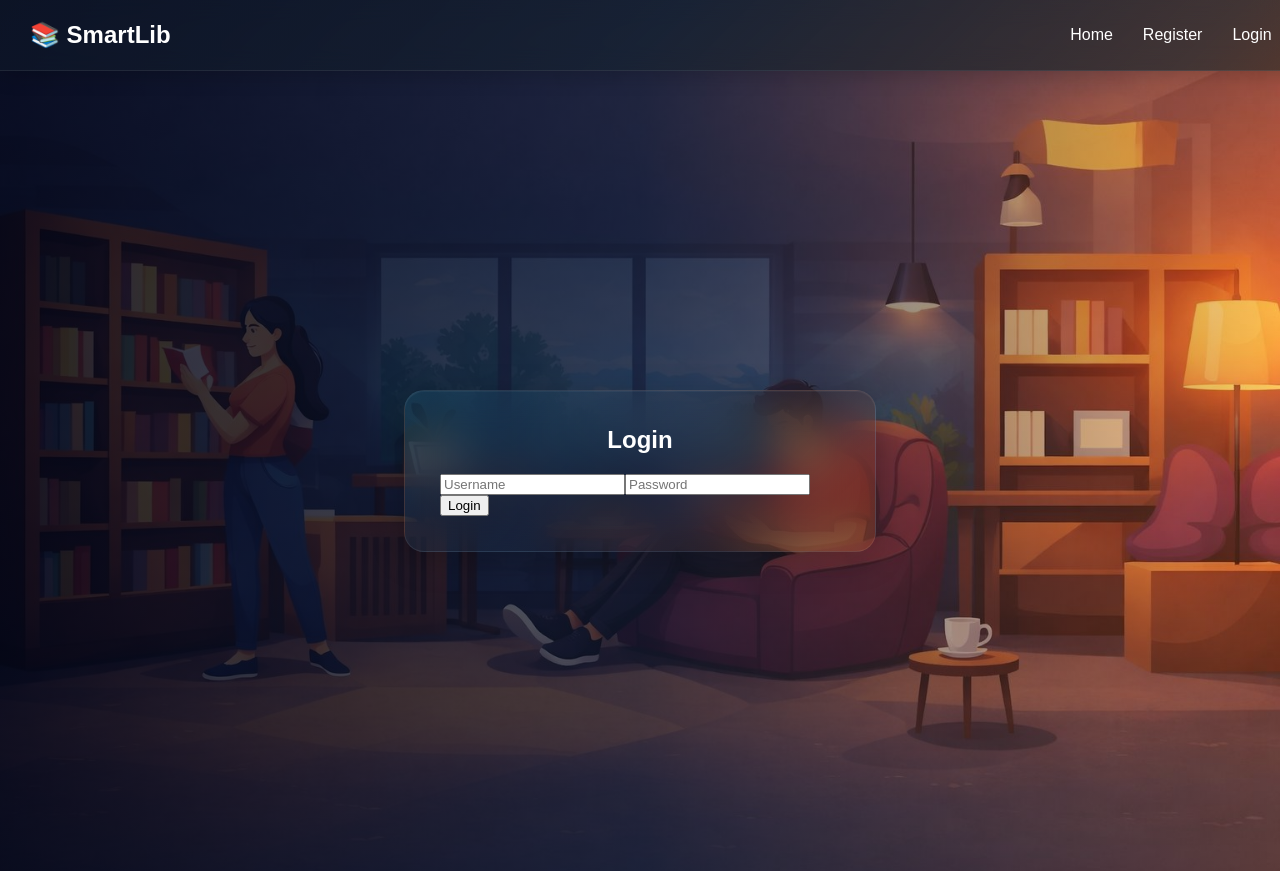
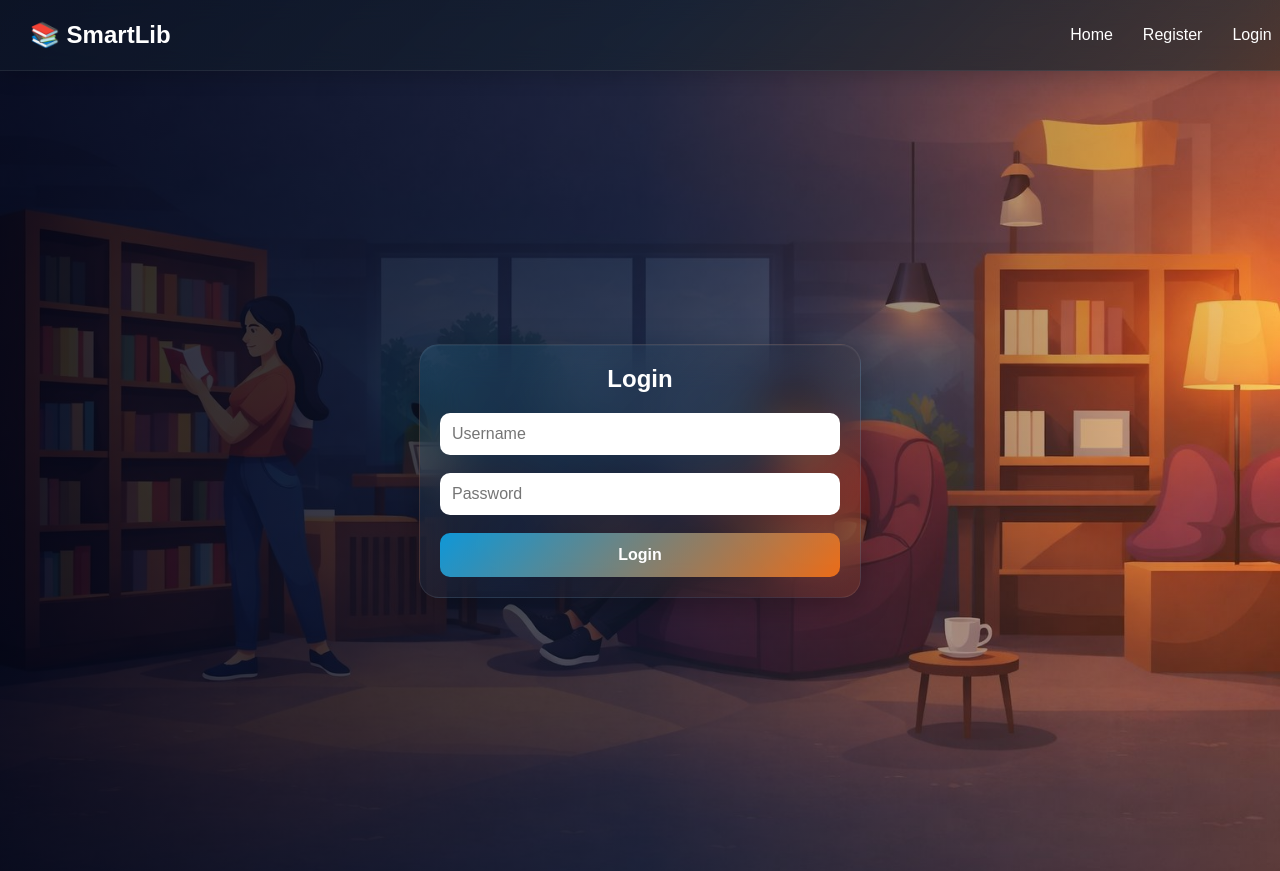
Before and after one commit to naagarSaloni/libraryManagement-, a React app in the folder frontend/: page /login in a window 1280 px wide. Shown: the top 871 px of the page. Built offline with nearby package versions, Linux system fonts and the light colour scheme; the HTML template or start-up script is replaced by a standard one.

Commit message:
Update Login.jsx

```diff
--- a/frontend/src/pages/Login.jsx
+++ b/frontend/src/pages/Login.jsx
@@ -1,28 +1,35 @@
- import './Auth.css'
-import Navbar from '../components/Navbar'
-import bgImage from '../assets/library.jpg'
+  import "./Auth.css";
+import Navbar from "../components/Navbar";
+import bgImage from "../assets/library.jpg";
 
 function Login() {
+  const handleSubmit = (e) => {
+    e.preventDefault();
+    alert("Login submitted");
+  };
+
   return (
     <>
       <Navbar />
 
       <div className="auth-container">
-        <img src={bgImage} className="auth-bg" />
+        <img src={bgImage} className="auth-bg" alt="Library" />
 
         <div className="auth-overlay">
-          <div className="auth-card">
+          <div className="auth-card login-card">
             <h2>Login</h2>
 
-            <input type="text" placeholder="Username" />
-            <input type="password" placeholder="Password" />
+            <form onSubmit={handleSubmit} className="auth-form">
+              <input type="text" placeholder="Username" required />
+              <input type="password" placeholder="Password" required />
+              <button type="submit">Login</button>
+            </form>
 
-            <button>Login</button>
           </div>
         </div>
       </div>
     </>
-  )
+  );
 }
 
-export default Login
+export default Login;
```
